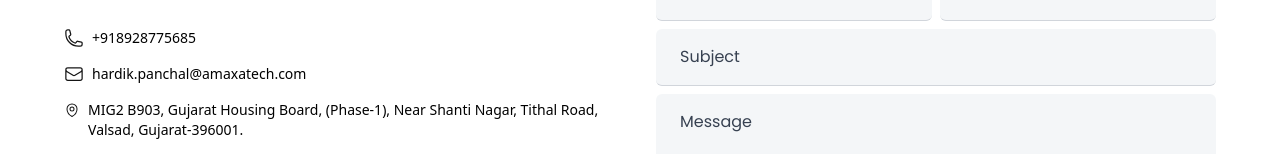
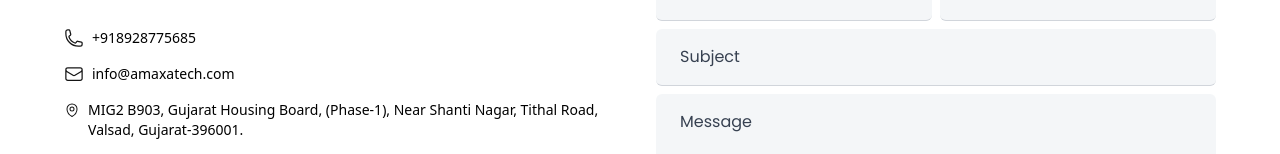
Before and after one commit to atuldedha/hardik-project-3, a React (Create React App) app: page / in a window 1280 px wide. Shown: the part 1358-1512 px from the top of the page. Built offline with nearby package versions, Linux system fonts and the light colour scheme.

Commit message:
contact footer section email changed

```diff
--- a/src/components/ContactSection/index.js
+++ b/src/components/ContactSection/index.js
@@ -67,7 +67,7 @@ const ContactSection = () => {
             </div>
             <div className="flex items-center space-x-2">
               <EnvelopeIcon className="animate-pulse h-5 w-5" />
-              <p className="text-sm">hardik.panchal@amaxatech.com</p>
+              <p className="text-sm">info@amaxatech.com</p>
             </div>
             <div className="flex items-start space-x-2">
               <MapPinIcon className="animate-pulse text-base h-5 w-5" />
```
